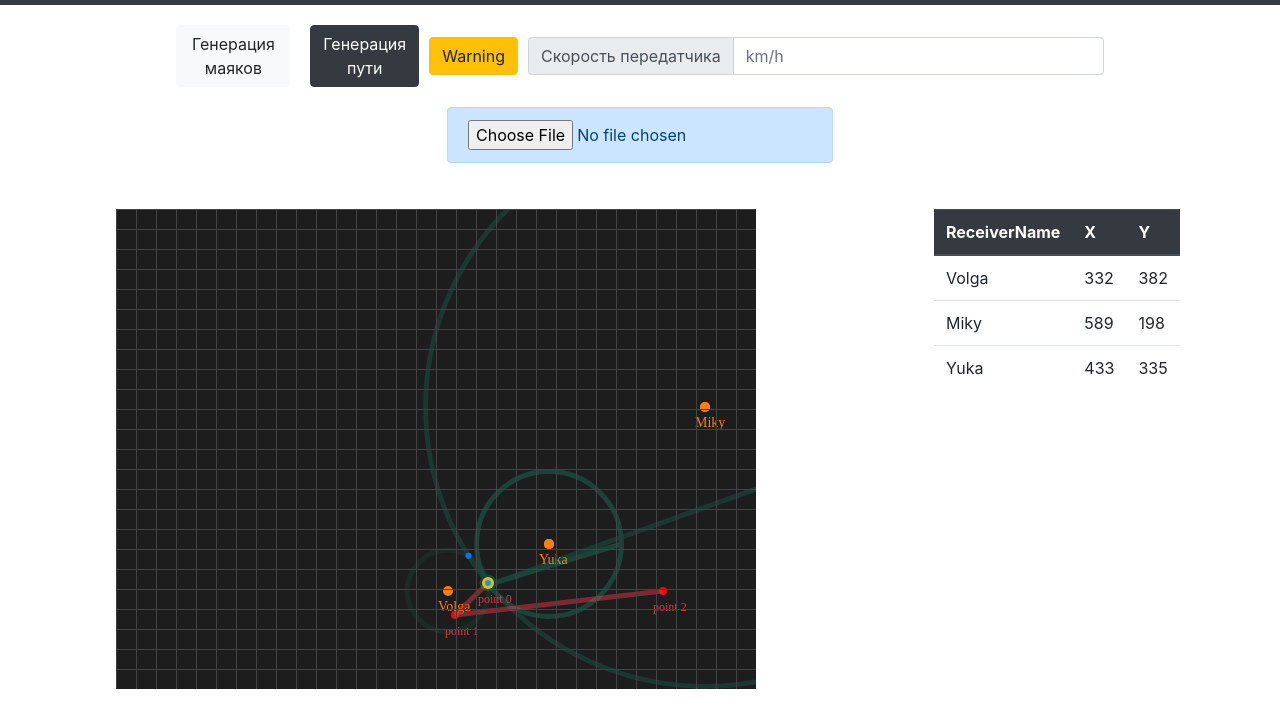
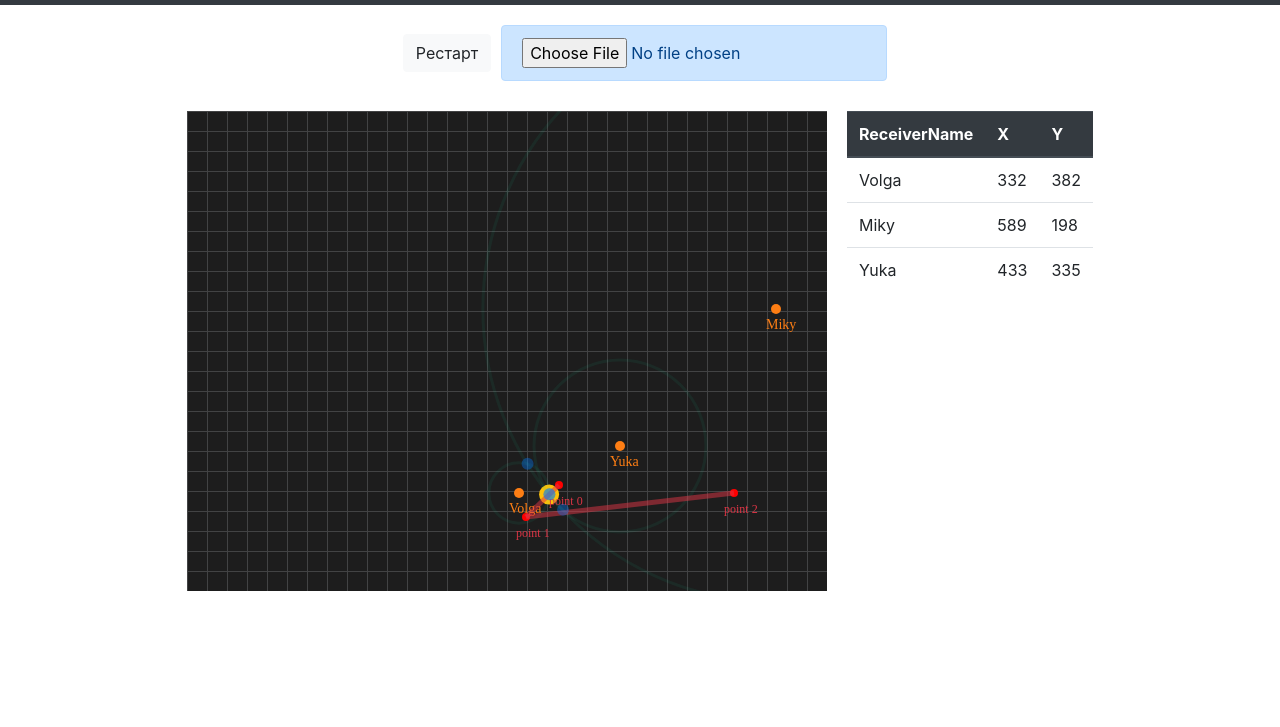
Before and after one commit to Ligrete/web-platform-jrq7sf, a plain HTML site: page index.html in a window 1280 px wide. Shown: the part 51-778 px from the top of the page. Drawn offline with nearby package versions, Linux system fonts and the light colour scheme.

Commit message:
redraw fix

```diff
--- a/index.html
+++ b/index.html
@@ -1,25 +1,37 @@
 <html>
+
 <head>
   <meta charset="UTF-8">
   <script src="script.js"></script>
   <script src="path.js"></script>
   <script src="js/math.js"></script>
   <script src="js/filemanager.js"></script>
-    <script src="https://code.jquery.com/jquery-3.5.1.slim.min.js" integrity="sha384-DfXdz2htPH0lsSSs5nCTpuj/zy4C+OGpamoFVy38MVBnE+IbbVYUew+OrCXaRkfj" crossorigin="anonymous"></script>
-<script src="https://cdn.jsdelivr.net/npm/bootstrap@4.5.3/dist/js/bootstrap.bundle.min.js" integrity="sha384-ho+j7jyWK8fNQe+A12Hb8AhRq26LrZ/JpcUGGOn+Y7RsweNrtN/tE3MoK7ZeZDyx" crossorigin="anonymous"></script>
+  <script src="https://code.jquery.com/jquery-3.5.1.slim.min.js"
+    integrity="sha384-DfXdz2htPH0lsSSs5nCTpuj/zy4C+OGpamoFVy38MVBnE+IbbVYUew+OrCXaRkfj" crossorigin="anonymous">
+  </script>
+  <script src="https://cdn.jsdelivr.net/npm/bootstrap@4.5.3/dist/js/bootstrap.bundle.min.js"
+    integrity="sha384-ho+j7jyWK8fNQe+A12Hb8AhRq26LrZ/JpcUGGOn+Y7RsweNrtN/tE3MoK7ZeZDyx" crossorigin="anonymous">
+  </script>
   <link rel="stylesheet" type="text/css" href="styles.css">
-    <link rel="stylesheet" href="https://cdn.jsdelivr.net/npm/bootstrap@4.5.3/dist/css/bootstrap.min.css" integrity="sha384-TX8t27EcRE3e/ihU7zmQxVncDAy5uIKz4rEkgIXeMed4M0jlfIDPvg6uqKI2xXr2" crossorigin="anonymous">
+  <link rel="stylesheet" href="https://cdn.jsdelivr.net/npm/bootstrap@4.5.3/dist/css/bootstrap.min.css"
+    integrity="sha384-TX8t27EcRE3e/ihU7zmQxVncDAy5uIKz4rEkgIXeMed4M0jlfIDPvg6uqKI2xXr2" crossorigin="anonymous">
 </head>
+
 <body onload="draw();">
   <!-- header -->
   <nav class="navbar navbar-expand-lg navbar-dark bg-dark">
-      <a class="navbar-brand" href="#"><img class="icon-svg" src="https://upload.wikimedia.org/wikipedia/commons/thumb/a/a3/YandexNavigatorLogo.svg/1200px-YandexNavigatorLogo.svg.png" alt=""></a>
-      <button class="navbar-toggler" type="button" data-toggle="collapse" data-target="#navbarNavAltMarkup" aria-controls="navbarNavAltMarkup" aria-expanded="false" aria-label="Toggle navigation">
+    <a class="navbar-brand" href="#"><img class="icon-svg"
+        src="https://upload.wikimedia.org/wikipedia/commons/thumb/a/a3/YandexNavigatorLogo.svg/1200px-YandexNavigatorLogo.svg.png"
+        alt=""></a>
+    <button class="navbar-toggler" type="button" data-toggle="collapse" data-target="#navbarNavAltMarkup"
+      aria-controls="navbarNavAltMarkup" aria-expanded="false" aria-label="Toggle navigation">
       <span class="navbar-toggler-icon"></span>
     </button>
     <div class="collapse navbar-collapse" id="navbarNavAltMarkup">
       <div class="navbar-nav">
-          <a class="nav-link active" href="#">  <div class="title">MapNav</div><span class="sr-only">(current)</span></a>
+        <a class="nav-link active" href="#">
+          <div class="title">MapNav</div><span class="sr-only">(current)</span>
+        </a>
         <button type="button" class="btn  btn-danger" data-toggle="modal" data-target="#exampleModal">
           Задание
         </button>
@@ -30,21 +42,8 @@
   <!-- content -->
   <div class="container">
     <div class="header">
-        <button type="button" class="btn btn-light header_el" onclick="draw();">Генерация маяков</button>
-
-        <button type="button" class="btn btn-dark header_el" onclick="drawpath();">Генерация пути</button>
-
-        <button type="button" class="btn btn-warning" onclick="start();">Warning</button>
-
-        <div class="input-group flex-nowrap header_el">
-          <div class="input-group-prepend">
-            <span class="input-group-text" id="addon-wrapping">Скорость передатчика</span>
-          </div>
-          <input type="text" class="form-control" placeholder="km/h" aria-label="Username" aria-describedby="addon-wrapping">
-        </div>
-      </div>
-      <div class="header">
-        <div class="alert alert-primary" role="alert">
+      <button type="button" class="btn btn-light header_el" onclick="restartCalc();">Рестарт</button>
+      <div class="alertm alert-primary" role="alert">
         <input type="file" onchange="showFile(this)">
       </div>
     </div>
@@ -57,9 +56,11 @@
         </canvas>
         <canvas class="transmitter" id="canvasmove" width="640" height="480">
         </canvas>
+        <canvas class="prediction" id="canvasprediction" width="640" height="480">
+        </canvas>
       </div>
       <div class="table-container">
-          <table class="table" >
+        <table class="table">
           <thead class="thead-dark">
             <tr>
               <th scope="col">ReceiverName</th>
@@ -79,7 +80,7 @@
 
 
   <div class="modal fade " id="exampleModal" tabindex="-1" aria-labelledby="exampleModalLabel" aria-hidden="true">
-      <div class="modal-dialog modal-dialog-centered modal-dialog-scrollable modal-xl">
+    <div class="modal-dialog modal-dialog-scrollable modal-xl">
       <div class="modal-content">
         <div class="modal-header">
           <h5 class="modal-title" id="exampleModalLabel">О задании</h5>
@@ -96,9 +97,8 @@
             <div class="container-fluid">
               <div class="line-marker">
                 <div class="icon-svg">
-                  <svg viewBox="0 0 20 20" version="1.1"
-                  xmlns="http://www.w3.org/2000/svg">
-                    <circle cx="10" cy="10" r="10" fill="#ffee00"/>
+                  <svg viewBox="0 0 20 20" version="1.1" xmlns="http://www.w3.org/2000/svg">
+                    <circle cx="10" cy="10" r="10" fill="#ffee00" />
                   </svg>
                 </div>
                 <div class="icon-text">-</div>
@@ -107,9 +107,8 @@
 
               <div class="line-marker">
                 <div class="icon-svg">
-                  <svg viewBox="0 0 20 20" version="1.1"
-                  xmlns="http://www.w3.org/2000/svg">
-                    <circle cx="10" cy="10" r="10" fill="#ff9d00"/>
+                  <svg viewBox="0 0 20 20" version="1.1" xmlns="http://www.w3.org/2000/svg">
+                    <circle cx="10" cy="10" r="10" fill="#ff9d00" />
                   </svg>
                 </div>
                 <div class="icon-text">-</div>
@@ -119,9 +118,8 @@
 
               <div class="line-marker">
                 <div class="icon-svg">
-                  <svg viewBox="0 0 20 20" version="1.1"
-                  xmlns="http://www.w3.org/2000/svg">
-                    <circle cx="10" cy="10" r="10" fill="#00aeff"/>
+                  <svg viewBox="0 0 20 20" version="1.1" xmlns="http://www.w3.org/2000/svg">
+                    <circle cx="10" cy="10" r="10" fill="#00aeff" />
                   </svg>
                 </div>
                 <div class="icon-text">-</div>
@@ -137,10 +135,20 @@
           <div class="modal-body">
             <h4>Маркеры</h4>
             <div class="container-fluid scroller">
-              На плоскости расположены 3 статичных радиоприемника (гарантируется, что они не лежат на одной прямой) и один движущийся радиопередатчик. Через равные промежутки времени (1 секунда) радиоприемники замеряют время пролета сигнала от радиопередатчика до них (скорость сигнала считать равной 1000 км/сек). Необходимо по имеющимся координатам радиоприемников и по их показаниям восстановить траекторию движения радиопередатчика. Показания радиоприемников могут иметь погрешность.
-Требуется разработать одностраничное веб-приложение, в которое загружается файл через браузер с показаниями радиоприемников, (формат файла описан далее). По нажатию специальной кнопки, в браузере рисуется положение радиоприемников и траектория движения радиопередатчика в виде ломаной линии. Координаты положения радиоприемника выделяются точками на линии и выводятся отдельным списком.
-Задача должна быть решена средствами JavaScript, все вычисления, касающиеся решения задачи, должны производиться в браузере. Ограничений по визуализации и дизайну нет. Главное, чтобы происходящее в ней было понятно человеку, прочитавшему этот документ.
-Следует учитывать, что на выходе ожидается лишь приблизительная траектория, в которой допускается погрешность, ввиду шумных входных данных.
+              На плоскости расположены 3 статичных радиоприемника (гарантируется, что они не лежат на одной прямой) и
+              один движущийся радиопередатчик. Через равные промежутки времени (1 секунда) радиоприемники замеряют время
+              пролета сигнала от радиопередатчика до них (скорость сигнала считать равной 1000 км/сек). Необходимо по
+              имеющимся координатам радиоприемников и по их показаниям восстановить траекторию движения
+              радиопередатчика. Показания радиоприемников могут иметь погрешность.
+              Требуется разработать одностраничное веб-приложение, в которое загружается файл через браузер с
+              показаниями радиоприемников, (формат файла описан далее). По нажатию специальной кнопки, в браузере
+              рисуется положение радиоприемников и траектория движения радиопередатчика в виде ломаной линии. Координаты
+              положения радиоприемника выделяются точками на линии и выводятся отдельным списком.
+              Задача должна быть решена средствами JavaScript, все вычисления, касающиеся решения задачи, должны
+              производиться в браузере. Ограничений по визуализации и дизайну нет. Главное, чтобы происходящее в ней
+              было понятно человеку, прочитавшему этот документ.
+              Следует учитывать, что на выходе ожидается лишь приблизительная траектория, в которой допускается
+              погрешность, ввиду шумных входных данных.
               Формат входных данных - текстовый:
               x1,y1,x2,y2,x3,y3 : координаты статичных приемников
               dt1,dt2,dt3 : время прохождения сигнала до трех точек, 1 измерение
@@ -154,4 +162,5 @@ d1,d2,d3 : время прохождения сигнала до трех точ
   </div>
 
 </body>
+
 </html>
--- a/js/math.js
+++ b/js/math.js
@@ -40,21 +40,23 @@ function calcMiddle(firstPoint, secondPoint, target) {
     // console.log(d, "- distance between two receivers");
     // console.log(a, "- distance to the point of intersection between two circles");
     // console.log(Math.sqrt(h), "- distance between two receivers 'p2' point");
-    console.log("Координаты передатчика вычислена: ","от "+firstPoint.name+" и "+secondPoint.name+" - ", p3x1, p3y1);
-    console.log("Координаты передатчика вычислена: ","от "+firstPoint.name+" и "+secondPoint.name+" - ", p3x2, p3y2);
-    console.log("Координаты передатчика на самом деле: ", target.x, target.y);
+    // console.log("Координаты передатчика вычислена: ","от "+firstPoint.name+" и "+secondPoint.name+" - ", p3x1, p3y1);
+    // console.log("Координаты передатчика вычислена: ","от "+firstPoint.name+" и "+secondPoint.name+" - ", p3x2, p3y2);
+    // console.log("Координаты передатчика на самом деле: ", target.x, target.y);
 
     var canvas = document.getElementById("canvasmove");
-    if (canvas.getContext) {
+    if (canvas) {
+        var radius = 6;
         var ctx = canvas.getContext("2d");
-        clearPage(ctx, canvas);
-        ctx.fillStyle = "#007bffbf";
-        ctx.arc(p3x1, p3y1, 3, 0, Math.PI * 2, true);
+        ctx.beginPath();
+        ctx.fillStyle = "rgba(0, 123, 255, 0.37)";
+        ctx.arc(p3x1, p3y1, radius, 0, Math.PI * 2, true);
         ctx.fill();
         ctx.closePath();
 
-        ctx.fillStyle = "#007bffbf";
-        ctx.arc(p3x2, p3y2, 3, 0, Math.PI * 2, true);
+        ctx.beginPath();
+        ctx.fillStyle = "rgba(0, 123, 255, 0.37)";
+        ctx.arc(p3x2, p3y2, radius, 0, Math.PI * 2, true);
         ctx.fill();
         ctx.closePath();
     }
--- a/path.js
+++ b/path.js
@@ -10,3 +10,54 @@ var scrW = 640;
 
 // // остановить вывод через 5 секунд
 // setTimeout(() => { clearInterval(timerId); console.log('stop'); }, 5000);
+
+function clearPage(context, canvas) {
+    context.clearRect(0, 0, canvas.width, canvas.height);
+    var w = canvas.width;
+    canvas.width = 1;
+    canvas.width = w;
+    drawBoard(context, 20);
+}
+
+function clearPages() {
+    var canvases = ["canvas", "canvasmove", "canvaspath"];
+    for (const canvasname of canvases) {
+        var canvas = document.getElementById(canvasname);
+        if (canvas) {
+            var ctx = canvas.getContext("2d");
+            ctx.clearRect(0, 0, canvas.width, canvas.height);
+            var w = canvas.width;
+            canvas.width = 1;
+            canvas.width = w;
+        }
+    }
+
+}
+
+function drawBoard(context, size) {
+    var p = 0;
+    for (var x = 0; x <= scrW; x += size) {
+        context.moveTo(0.5 + x + p, p);
+        context.lineTo(0.5 + x + p, scrH + p);
+    }
+
+    for (var x = 0; x <= scrH; x += size) {
+        context.moveTo(p, 0.5 + x + p);
+        context.lineTo(scrW + p, 0.5 + x + p);
+    }
+    context.strokeStyle = "#424344";
+    context.stroke();
+    context.closePath();
+}
+
+// receivers coords tab
+function addCoords(rName, rX, rY) {
+    var table = document.getElementById("rtable");
+    var row = table.insertRow(0);
+    var cell1 = row.insertCell(0);
+    var cell2 = row.insertCell(1);
+    var cell3 = row.insertCell(2);
+    cell1.innerHTML = rName;
+    cell2.innerHTML = rX;
+    cell3.innerHTML = rY;
+}
--- a/script.js
+++ b/script.js
@@ -34,10 +34,49 @@ let receivers = [{
 
 var myGeo = {
     x: 0,
-    y: 0
+    y: 0,
+    sx: 0,
+    sy: 0
 };
 
+function restartCalc() {
+    clearPages();
 
+    clearTimeout(intervalCalc);
+    this.myGeo = {
+        x: 0,
+        y: 0,
+        sx: 0,
+        sy: 0
+    };
+
+    this.receivers = [{
+            "name": "Yuka",
+            "x": 0,
+            "y": 0
+        },
+        {
+            "name": "Miky",
+            "x": 0,
+            "y": 0
+        },
+        {
+            "name": "Volga",
+            "x": 0,
+            "y": 0
+        }
+    ];
+
+    this.points = [{
+        name: '',
+        x: 111,
+        y: 111
+    }];
+
+    draw();
+
+
+}
 
 
 function draw() {
@@ -71,6 +110,7 @@ function draw() {
         }
 
         drawpath();
+        start();
 
     }
 }
@@ -82,9 +122,6 @@ function drawpath() {
     var canvas = document.getElementById("canvaspath");
     if (canvas.getContext) {
         var ctx = canvas.getContext("2d");
-        clearPage(ctx, canvas);
-
-
         for (point of points) {
             //target pos
             ctx.beginPath();
@@ -124,48 +161,8 @@ function drawpath() {
             }
             i++;
         }
-        start();
     }
 }
-
-function clearPage(context, canvas) {
-    context.clearRect(0, 0, canvas.width, canvas.height);
-    var w = canvas.width;
-    canvas.width = 1;
-    canvas.width = w;
-    drawBoard(context, 20);
-}
-
-function drawBoard(context, size) {
-    var p = 0;
-    for (var x = 0; x <= scrW; x += size) {
-        context.moveTo(0.5 + x + p, p);
-        context.lineTo(0.5 + x + p, scrH + p);
-    }
-
-    for (var x = 0; x <= scrH; x += size) {
-        context.moveTo(p, 0.5 + x + p);
-        context.lineTo(scrW + p, 0.5 + x + p);
-    }
-    context.strokeStyle = "#424344";
-    context.stroke();
-    context.closePath();
-}
-
-// receivers coords tab
-function addCoords(rName, rX, rY) {
-    var table = document.getElementById("rtable");
-    var row = table.insertRow(0);
-    var cell1 = row.insertCell(0);
-    var cell2 = row.insertCell(1);
-    var cell3 = row.insertCell(2);
-    cell1.innerHTML = rName;
-    cell2.innerHTML = rX;
-    cell3.innerHTML = rY;
-}
-
-
-
 
 
 function genTargets(count) {
@@ -184,7 +181,7 @@ function start() {
     console.log('start.js');
     // test
     var canvas = document.getElementById("canvaspath");
-    if (canvas.getContext) {
+    if (canvas) {
         var ctx = canvas.getContext("2d");
         for (var i = 0; i <= points.length; i++) {
             if (i == 0) {
@@ -194,6 +191,8 @@ function start() {
                 var receiverY = points[i].y;
                 myGeo.x = receiverX;
                 myGeo.y = receiverY;
+                myGeo.sx = receiverX;
+                myGeo.sy = receiverY;
                 ctx.arc(receiverX, receiverY, 6, 0, Math.PI * 2, true);
                 ctx.closePath();
                 ctx.fill();
@@ -202,7 +201,7 @@ function start() {
 
         for (receiver of receivers) {
             var radius = calcDistance(myGeo, receiver);
-            ctx.lineWidth = 5;
+            ctx.lineWidth = 3;
             ctx.strokeStyle = "#20c99714";
             ctx.arc(receiver.x, receiver.y, radius, 0, Math.PI * 2, true);
             ctx.stroke();
@@ -212,13 +211,141 @@ function start() {
         }
 
 
+
+
+
         // геометрия
-        for (var i = 1; i<receivers.length; i++) {
-            calcMiddle(receivers[i-1], receivers[i], myGeo);
+        for (var i = 1; i < receivers.length; i++) {
+            calcMiddle(receivers[i - 1], receivers[i], myGeo);
         }
+
+        setTimeout(() => {
+            moveObj(myGeo, 0);
+            console.log('start move');
+        }, 2000);
+
     }
+}
+
+function drawObj(target) {
+
+
+    var canvas = document.getElementById("canvaspath");
+    if (canvas) {
+        var ctx = canvas.getContext("2d");
+        clearPage(ctx, canvas);
+        ctx.beginPath();
+        ctx.arc(target.x, target.y, 10, 0, Math.PI * 2);
+        ctx.fillStyle = "#ffc107";
+        ctx.fill();
+        ctx.closePath();
+    }
+
+
+    for (receiver of receivers) {
+        var radius = calcDistance(myGeo, receiver);
+        ctx.beginPath();
+        ctx.lineWidth = 3;
+        ctx.strokeStyle = "#20c99714";
+        ctx.arc(receiver.x, receiver.y, radius, 0, Math.PI * 2, true);
+        ctx.stroke();
+        ctx.closePath();
+        //ctx.fill();
+    }
+
+
+    for (receiver of receivers) {
+        ctx.beginPath();
+        ctx.fillStyle = "#fd7e14";
+        ctx.arc(receiver.x, receiver.y, 5, 0, Math.PI * 2, true);
+        ctx.fill();
+        ctx.closePath();
+
+
+        //text
+        ctx.font = "14px serif";
+        ctx.fillStyle = "#fd7e14";
+        ctx.fillText(receiver.name, receiver.x - 10, receiver.y + 20);
+    }
+
+    var i = 0;
+    var prevX = -100;
+    var prevY = -100;
+
+
+    for (point of points) {
+
+        ctx.beginPath();
+        ctx.fillStyle = "red";
+        ctx.arc(point.x, point.y, 4, 0, Math.PI * 2, true);
+        ctx.closePath();
+        ctx.fill();
+
+        //text
+        ctx.font = "12px serif";
+        ctx.fillStyle = "#dc3545";
+        ctx.fillText(point.name, point.x - 10, point.y + 20);
+
+        if (i >= 0 && prevY > 0 && prevX > 0) {
+            ctx.beginPath();
+            ctx.strokeStyle = "#dc354582";
+            ctx.lineWidth = 5;
+            ctx.moveTo(prevX, prevY);
+            ctx.lineTo(point.x, point.y);
+            ctx.closePath();
+            ctx.stroke();
+            prevX = point.x;
+            prevY = point.y;
+        } else {
+            prevX = point.x;
+            prevY = point.y;
+        }
+        i++;
+    }
+
+
 }
 
 
 
+var intervalCalc;
+
+
+
+function moveObj(startPos, i) {
+
+    clearPages();
+    for (var index = 1; index < receivers.length; index++) {
+        calcMiddle(receivers[index - 1], receivers[index], myGeo);
+    }
+
+    var dx, dy;
+    if (myGeo.x < scrW && myGeo.x >= 0 && myGeo.y < scrH && myGeo.y >= 0) {
+        if (points && points[i] && points[i].x != Math.round(startPos.x)) {
+            dx = points[i].x - startPos.sx;
+            dy = points[i].y - startPos.sy;
+            startPos.x += dx * 0.01;
+            startPos.y += dy * 0.01;
+            console.log("dx,dy: ", dx, dy);
+            console.log(startPos.x, startPos.y);
+
+        } else if (i < points.length) {
+            startPos.sx = startPos.x;
+            startPos.sy = startPos.y;
+            i++;
+            dx = 0;
+            dy = 0;
+        }
+    }
+
+    drawObj(startPos);
+
+    intervalCalc = setTimeout(() => {
+        if (i < points.length) {
+            moveObj(myGeo, i);
+        }
+    }, 100);
+}
+
+
 draw();
--- a/styles.css
+++ b/styles.css
@@ -28,6 +28,7 @@
   display: flex;
   justify-content: center;
   align-items: flex-start;
+  flex-wrap: wrap;
 }
 
 .map {
@@ -52,12 +53,15 @@ rect.map-bg {
   justify-content: center;
   align-items: center;
   width: 100%;
-  margin: 30px 2vh;
+  margin: 30px 10px;
   position: relative;
+  height: 480px;
+  max-width: 640px;
 }
 
 .table-container {
-  margin: 30px auto;
+  margin: 30px 10px;
+  width: max-content;
 }
 
 canvas {
@@ -79,6 +83,10 @@ canvas#canvaspath {
 
 canvas#canvasmove {
   z-index: 3;
+}
+
+canvas#prediction {
+  z-index: 4;
 }
 
 .header_el {
@@ -104,3 +112,10 @@ canvas#canvasmove {
 .scroller {
   overflow: scroll;
 }
+
+.alertm {
+  position: relative;
+  padding: .75rem 1.25rem;
+  border: 1px solid transparent;
+  border-radius: .25rem;
+}
```
Lines whose indentation alone changed are shown as unchanged.
